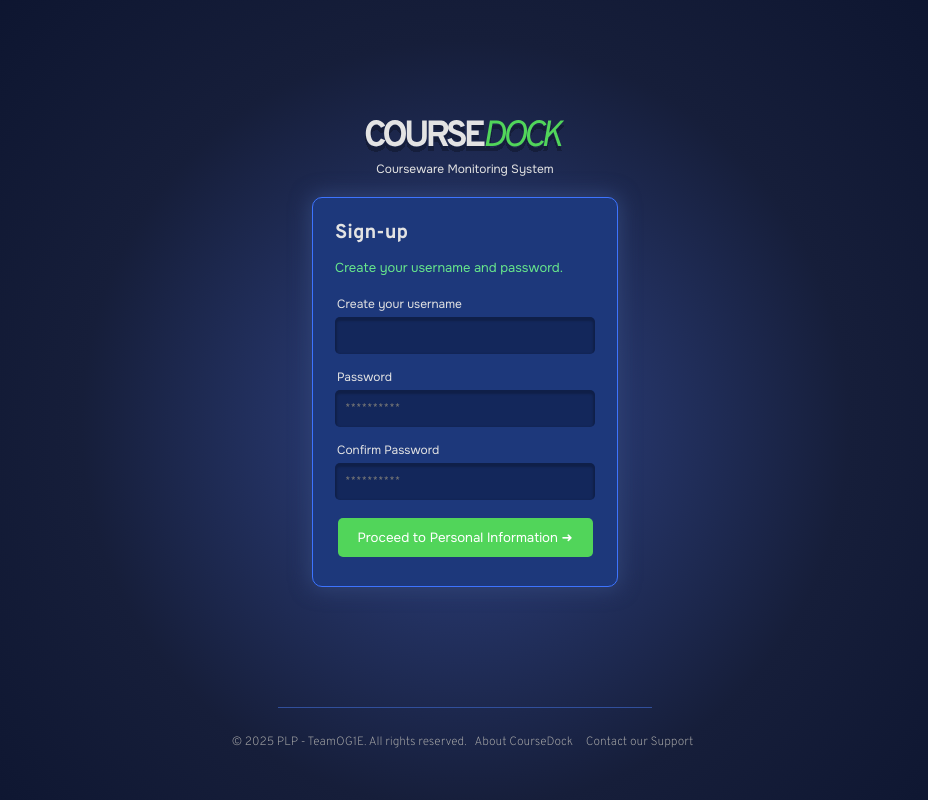
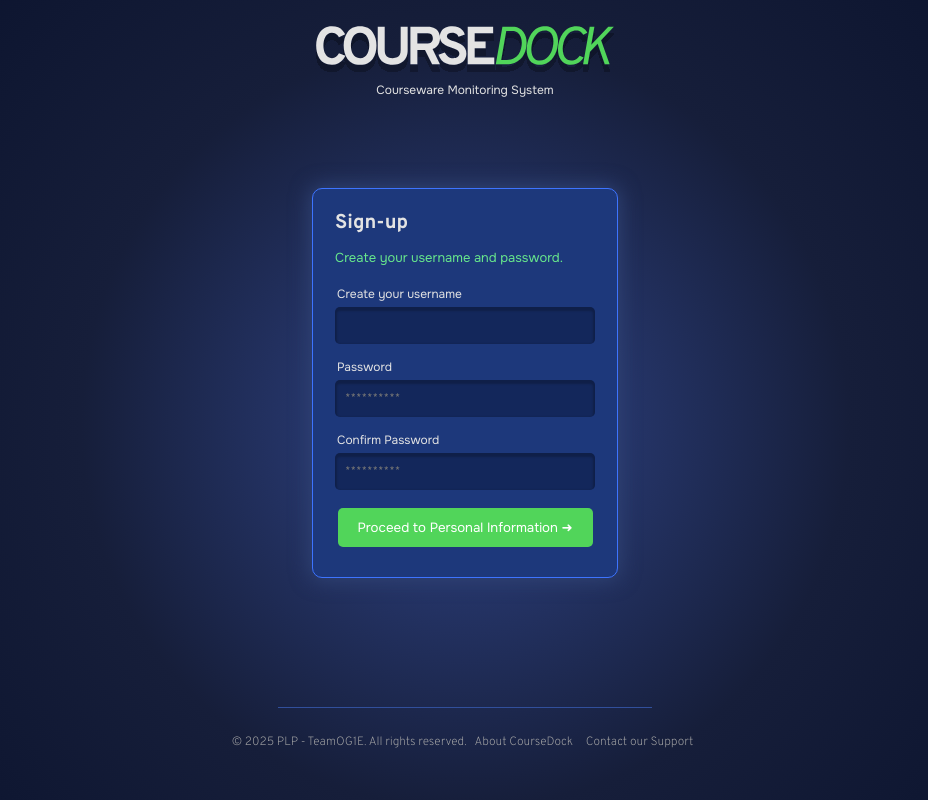
Before and after one commit to ychine/CMS, a PHP site: page /src/register.php in a window 1280 px wide. Shown: the whole page, without its empty margins (175-1103 px from the left). Run offline with PHP 8.4, Linux system fonts and the light colour scheme.

Commit message:
Revert "Madaming changes"
This reverts commit 70e3c78bd4796108d9d2c20a1f9f2c05a6322e8f.

```diff
--- a/src/register.php
+++ b/src/register.php
@@ -16,15 +16,16 @@
 
 </head>
 <body>
-    <div class="header">
-        <img src="../img/COURSEDOCK.svg" class="fade-in">
-        <div class="cmstitle">Courseware Monitoring System</div>
-    </div>
+
+     <div class="container">
+            <img src="../img/COURSEDOCK.svg" class="fade-in"><br>
+
+            <div class="cmstitle">Courseware Monitoring System</div><br><br><br><br>
 
 
-     <div class="container">
+            <br>
 
-
+                <shape class="regbar"></shape>
 
                 <div class="signinbox" id="signupStep1">
 
@@ -39,6 +40,7 @@
                             <input type="text" placeholder="">
                         </div>
 
+
                     <div class="tfieldname">Password</div>
 
                         <div class="tf">
@@ -52,7 +54,39 @@
                         </div>
 
                     <br>
-                    <button class="btnlogin" style="width: 85%;" onclick="document.location='./register-personal.php'">Proceed to Personal Information ➜</button>
+                    <button class="btnlogin" style="width: 85%;" id="toStep2">Proceed to Personal Information ➜</button>
+
+                    <br> <br>
+
+                </div>
+
+                <div class="signupbox2" id="signupStep2" style="display: none;">
+
+                    <h3>Personal Information</h3>
+                    <p class="subtext">Create a profile and put information.</p>
+
+
+                    <div class="tfieldname">Create your username</div>
+
+                        <div class="tf">
+                            <input type="text" placeholder="">
+                        </div>
+
+
+                    <div class="tfieldname">Password</div>
+
+                        <div class="tf">
+                            <input type="password" placeholder="**********">
+                        </div>
+
+                    <div class="tfieldname">Confirm Password</div>
+
+                        <div class="tf">
+                            <input type="password"  placeholder="**********">
+                        </div>
+
+                    <br>
+
 
                     <br> <br>
 
@@ -73,6 +107,12 @@
     </div>
 
 
+    <script>
+    document.getElementById("toStep2").addEventListener("click", function () {
+        document.getElementById("signupStep1").style.display = "none";
+        document.getElementById("signupStep2").style.display = "block";
+    });
+</script>
 
 </body>
 </html>
--- a/src/styles.css
+++ b/src/styles.css
@@ -29,11 +29,12 @@ body {
     flex-direction: column;
     align-items: center;
     justify-content: center;
-
+    animation: fadeIn 3s ease-in-out;
+    animation-fill-mode: both;
 }
 
-.signintitle,
-.signinbox {
+.container img, .signintitle,
+.cmstitle, .signinbox {
     transform: translateY(-80px);
     width: 15%;
     position: static;
@@ -279,35 +280,3 @@ body {
     margin-left: 20px;
     text-align: left;
 }
-
-
-.header {
-    position: fixed;
-    top: 120px;
-    left: 0;
-    right: 0;
-    text-align: center;
-    z-index: 10;
-}
-
-.header img {
-    width: clamp(200px, 15%, 300px);
-    animation: fadeIn 2s ease-in-out;
-}
-
-.cmstitle {
-    animation: fadeIn 2s ease-in-out;
-    font-family: "Onest", sans-serif;
-    font-weight: 400;
-    font-size: clamp(12px, 0.8vw, 0.9rem);
-    color: #E3E3E3;
-    margin-top: 5px;
-}
-
-.container {
-    padding-top: 180px;
-    flex: 1;
-    display: flex;
-    flex-direction: column;
-    align-items: center;
-}
```
Also changed, not shown: src/register-personal.php (deleted, +0 -79 lines), src/resetpass.php (+3 -8 lines), src/signin.php (+3 -7 lines).
